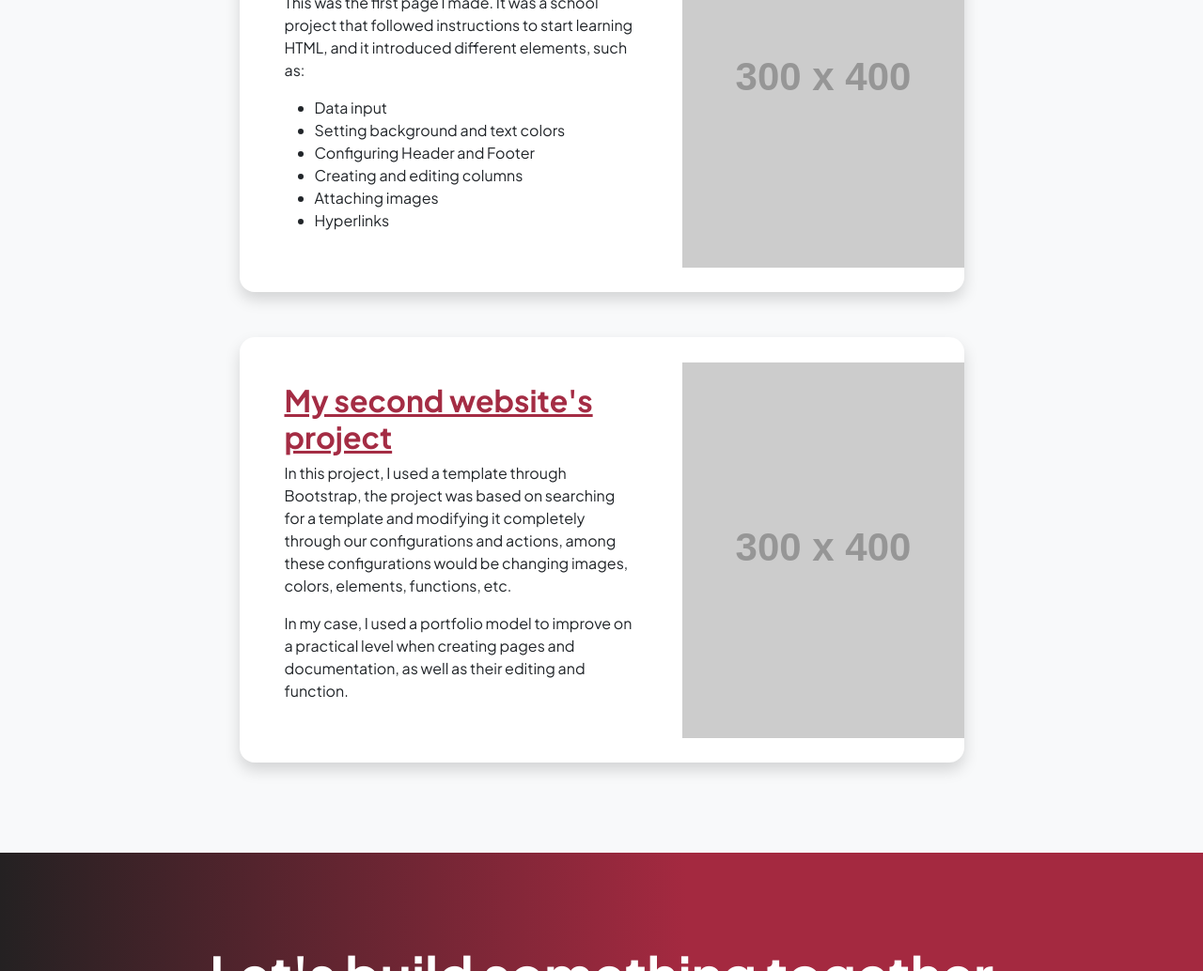
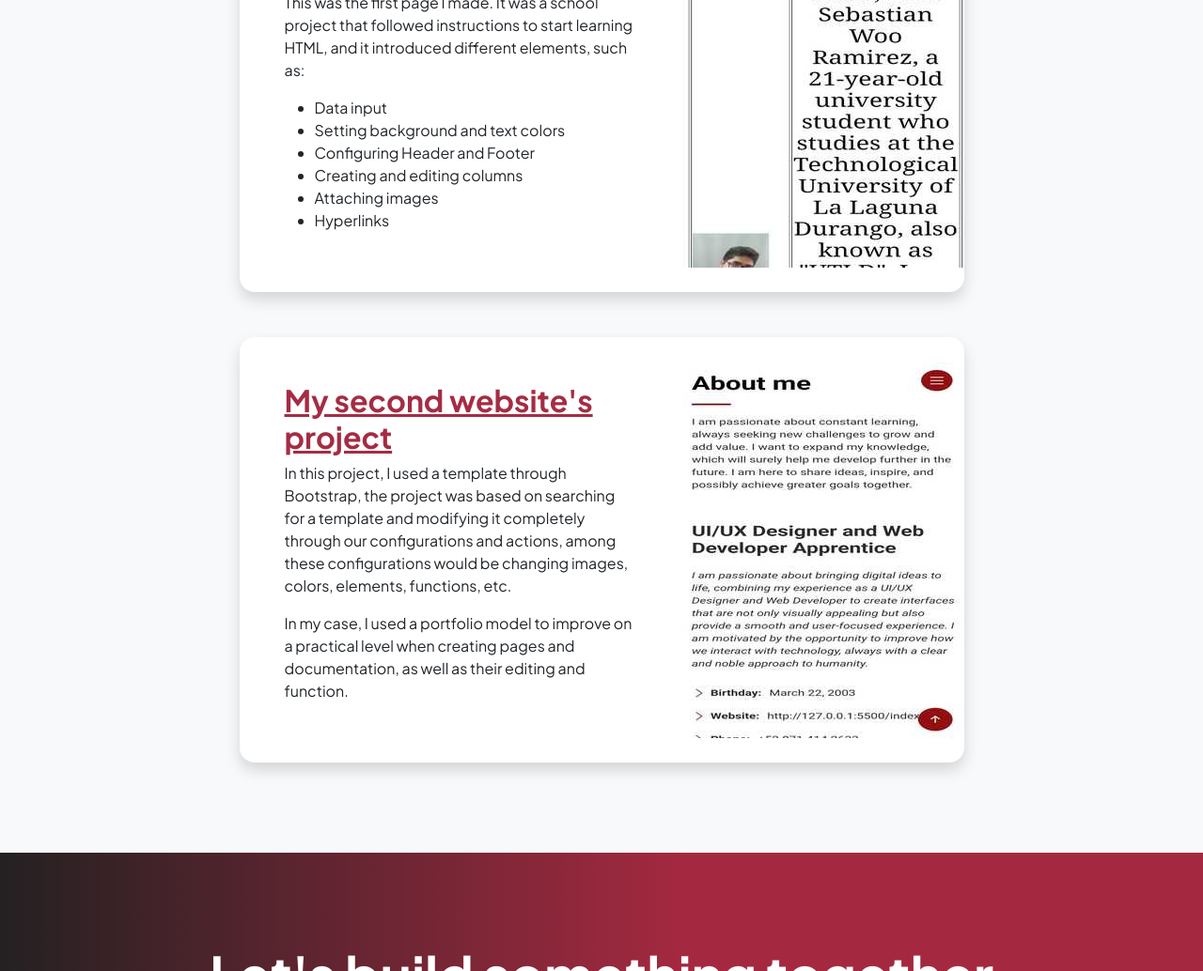
Before and after one commit to Seb-Woo/startbootstrap-personal-gh-pages, a plain HTML site: page projects.html in a window 1280 px wide. Shown: the part 367-1401 px from the top of the page at 94% size. Drawn offline with nearby package versions, Linux system fonts and the light colour scheme; placeholder pictures from the web are drawn by us.

Commit message:
imagenes

```diff
--- a/projects.html
+++ b/projects.html
@@ -60,7 +60,7 @@
                                               <li>Hyperlinks</li>
                                             </ul>
                                         </div>
-                                        <img class="img-fluid" src="https://dummyimage.com/300x400/343a40/6c757d" alt="..." />
+                                        <img class="img-fluid" src="/assets/my first websites proyect.jpg" alt="..." />
                                     </div>
                                 </div>
                             </div>
@@ -76,7 +76,7 @@
                                             <p>In my case, I used a portfolio model to improve on a practical level when creating pages and documentation, as well as their editing and function.
                                             </p>
                                         </div>
-                                        <img class="img-fluid" src="https://dummyimage.com/300x400/343a40/6c757d" alt="..." />
+                                        <img class="img-fluid" src="/assets/my second websites proyect.jpg" alt="..." />
                                     </div>
                                 </div>
                             </div>
```
Also changed, not shown: assets/my first websites proyect.jpg (added), assets/my second websites proyect.jpg (added).
